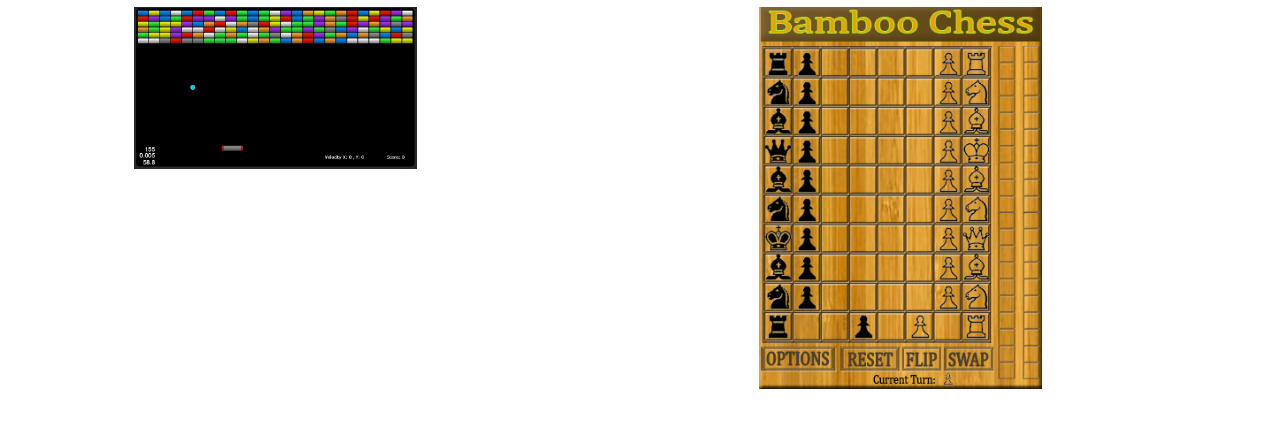
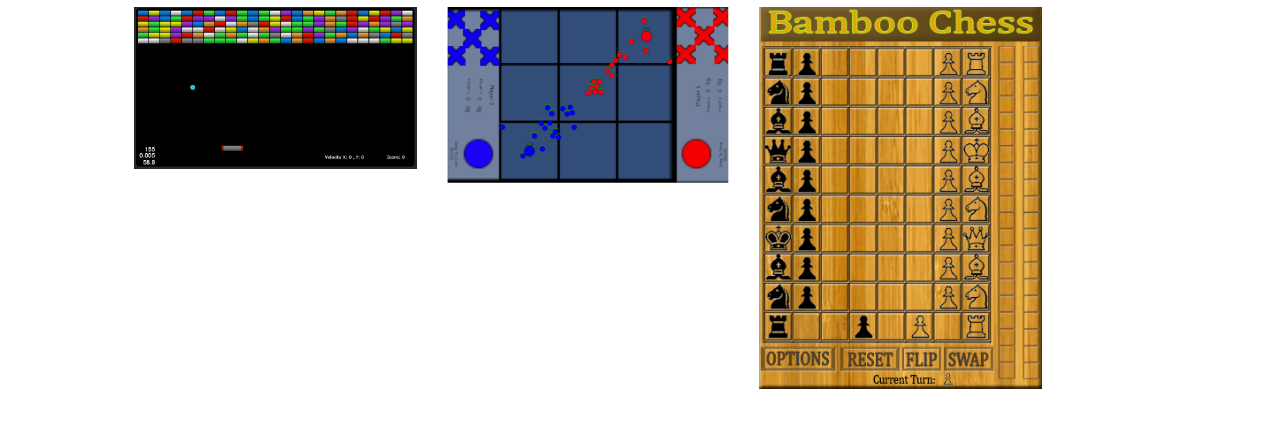
Before and after one commit to tumland/tumland.github.io, a plain HTML site: page index.html in a window 1280 px wide. Shown: the part 281-708 px from the top of the page. Drawn offline with nearby package versions, Linux system fonts and the light colour scheme.

Commit message:
add thumbnail for zonez

```diff
--- a/index.html
+++ b/index.html
@@ -34,6 +34,7 @@
 	<div class="col-md-3">
 		<a href="zonez/index.html">
 			<h2>Zonez</h2>
+			<img src="img/zonez.jpeg" width="100%">
 		</a>
 	</div>
 	<div class="col-md-3">
```
Also changed, not shown: img/zonez.jpeg (added).
